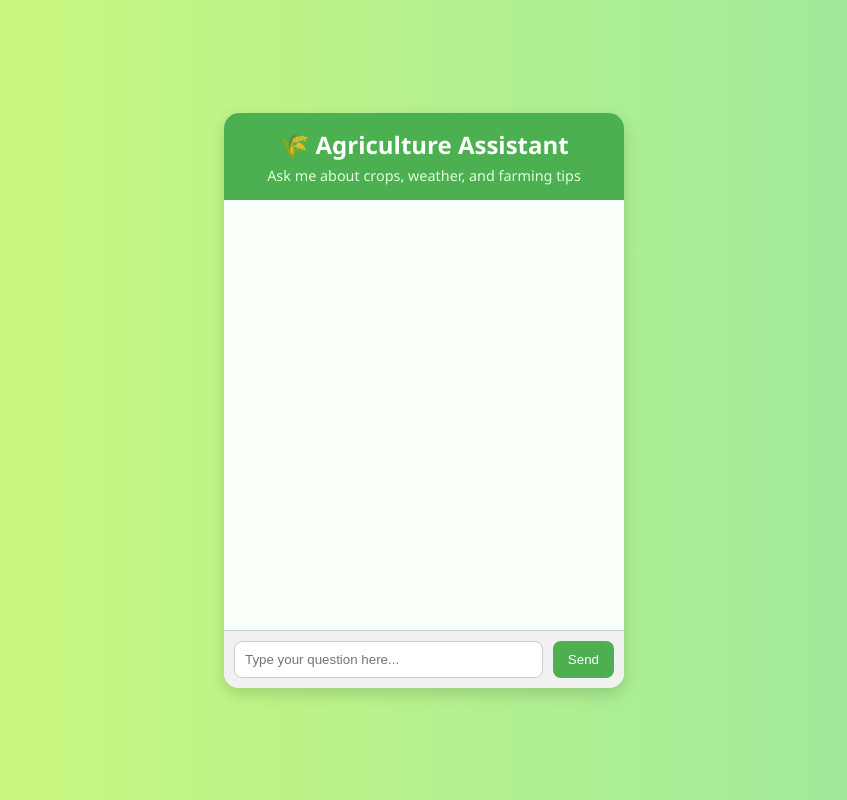
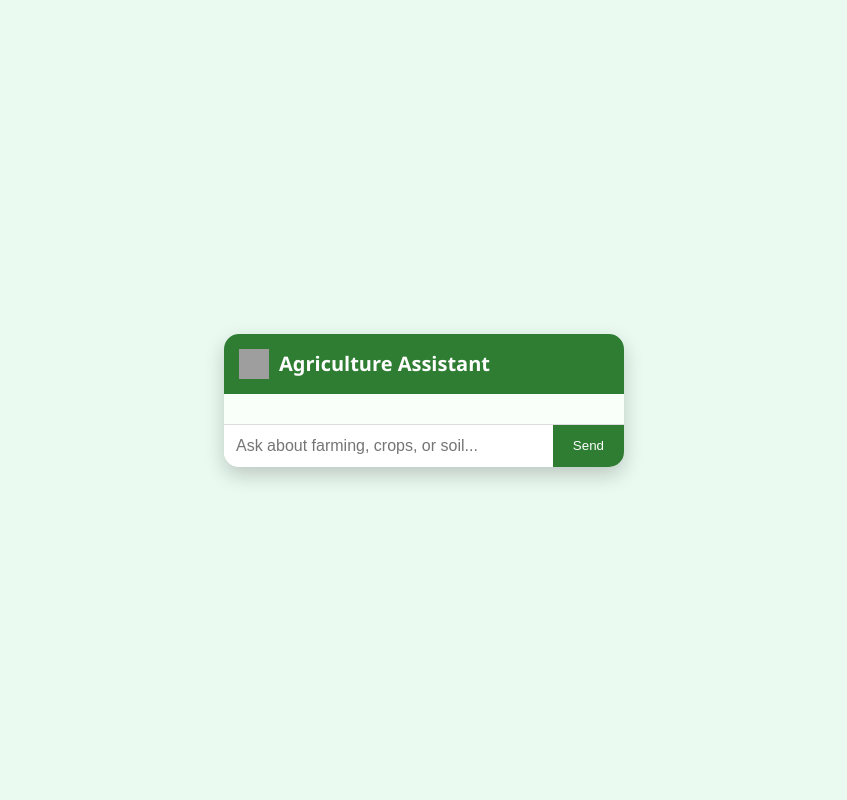
Before and after one commit to Hema-5187/Agriculture_ChatBot, a Flask app: page / in a window 1280 px wide. Shown: the whole page, without its empty margins (216-1063 px from the left). Run offline with Flask 3, Linux system fonts and the light colour scheme; grey boxes are pictures that could not be loaded.

Commit message:
Updated Agriculture Bot with new UI and Groq integration

```diff
--- a/app.py
+++ b/app.py
@@ -1,18 +1,17 @@
 from flask import Flask, render_template, request, jsonify
-from Aibot import get_agriculture_reply
+from Aibot import get_bot_response
 
 app = Flask(__name__)
 
-@app.route('/')
-def home():
-    return render_template('index.html')  # Agriculture UI
+@app.route("/")
+def index():
+    return render_template("index.html")
 
-@app.route('/chat', methods=['POST'])
+@app.route("/get", methods=["POST"])
 def chat():
-    data = request.get_json()
-    user_message = data['message']
-    bot_reply = get_agriculture_reply(user_message)
-    return jsonify({'reply': bot_reply})
+    user_message = request.json["message"]
+    bot_reply = get_bot_response(user_message)
+    return jsonify({"reply": bot_reply})
 
 if __name__ == "__main__":
     app.run(debug=True)
--- a/requirements.txt
+++ b/requirements.txt
@@ -1,3 +1,4 @@
 flask
 python-dotenv
 openai
+groq
--- a/static/style.css
+++ b/static/style.css
@@ -1,6 +1,6 @@
 body {
-    font-family: 'Segoe UI', sans-serif;
-    background: linear-gradient(to right, #d4fc79, #96e6a1);
+    font-family: 'Segoe UI', Tahoma, Geneva, Verdana, sans-serif;
+    background: #eafaf1;
     display: flex;
     justify-content: center;
     align-items: center;
@@ -12,80 +12,84 @@ body {
     width: 400px;
     background: #ffffff;
     border-radius: 15px;
-    box-shadow: 0 6px 15px rgba(0, 0, 0, 0.15);
+    box-shadow: 0px 8px 20px rgba(0, 0, 0, 0.2);
     overflow: hidden;
+    display: flex;
+    flex-direction: column;
 }
 
-header {
-    background: #4CAF50;
-    color: white;
+.chat-header {
+    background: #2e7d32;
+    color: #fff;
     padding: 15px;
-    text-align: center;
+    display: flex;
+    align-items: center;
+    gap: 10px;
 }
 
-header h2 {
-    margin: 0;
-    font-size: 1.5rem;
+.chat-header img {
+    width: 30px;
+    height: 30px;
 }
 
-header p {
-    margin: 5px 0 0;
-    font-size: 0.9rem;
-    color: #e0ffe0;
+.chat-header h1 {
+    font-size: 20px;
+    margin: 0;
 }
 
 .chat-box {
-    height: 400px;
+    flex: 1;
+    padding: 15px;
     overflow-y: auto;
-    padding: 15px;
     background: #f9fff9;
 }
 
 .message {
     margin: 8px 0;
-    padding: 10px;
+    padding: 10px 14px;
     border-radius: 10px;
-    max-width: 80%;
-    word-wrap: break-word;
+    animation: fadeIn 0.3s ease-in-out;
 }
 
-.message.user {
-    background: #c8e6c9;
-    margin-left: auto;
+.user-message {
+    background: #a5d6a7;
+    align-self: flex-end;
     text-align: right;
 }
 
-.message.bot {
-    background: #e8f5e9;
+.bot-message {
+    background: #c8e6c9;
+    align-self: flex-start;
     text-align: left;
 }
 
 .input-container {
     display: flex;
-    padding: 10px;
-    background: #f1f1f1;
-    border-top: 1px solid #ccc;
+    border-top: 1px solid #ddd;
 }
 
-input[type="text"] {
+.input-container input {
     flex: 1;
-    padding: 10px;
-    border: 1px solid #ccc;
-    border-radius: 8px;
+    padding: 12px;
+    border: none;
     outline: none;
+    font-size: 16px;
 }
 
-button {
-    padding: 10px 15px;
-    background: #4CAF50;
+.input-container button {
+    background: #2e7d32;
     color: white;
     border: none;
-    border-radius: 8px;
-    margin-left: 10px;
+    padding: 0 20px;
     cursor: pointer;
-    transition: 0.3s;
+    transition: background 0.3s;
 }
 
-button:hover {
-    background: #45a049;
+.input-container button:hover {
+    background: #1b5e20;
 }
+
+@keyframes fadeIn {
+    from { opacity: 0; transform: translateY(5px); }
+    to { opacity: 1; transform: translateY(0); }
+}
--- a/templates/index.html
+++ b/templates/index.html
@@ -3,47 +3,47 @@
 <head>
     <meta charset="UTF-8">
     <meta name="viewport" content="width=device-width, initial-scale=1.0">
-    <title>Agriculture Chatbot</title>
-    <link rel="stylesheet" href="/static/style.css">
+    <title>Agriculture Assistant Bot</title>
+    <link rel="stylesheet" href="{{ url_for('static', filename='style.css') }}">
 </head>
 <body>
     <div class="chat-container">
-        <header>
-            <h2>🌾 Agriculture Assistant</h2>
-            <p>Ask me about crops, weather, and farming tips</p>
+        <header class="chat-header">
+            <img src="https://img.icons8.com/fluency/48/plant-under-sun.png" alt="agriculture-icon">
+            <h1>Agriculture Assistant</h1>
         </header>
         <div id="chat-box" class="chat-box"></div>
         <div class="input-container">
-            <input type="text" id="user-input" placeholder="Type your question here...">
+            <input type="text" id="user-input" placeholder="Ask about farming, crops, or soil..." />
             <button onclick="sendMessage()">Send</button>
         </div>
     </div>
 
     <script>
         async function sendMessage() {
-            const input = document.getElementById('user-input');
-            const message = input.value.trim();
-            if (!message) return;
+            const userInput = document.getElementById("user-input").value.trim();
+            if (!userInput) return;
 
-            appendMessage('You', message, 'user');
-            input.value = '';
+            const chatBox = document.getElementById("chat-box");
 
-            const res = await fetch('/chat', {
-                method: 'POST',
-                headers: {'Content-Type': 'application/json'},
-                body: JSON.stringify({ message })
+            // Add user message
+            chatBox.innerHTML += `<div class="message user-message">${userInput}</div>`;
+            document.getElementById("user-input").value = "";
+
+            // Scroll to bottom
+            chatBox.scrollTop = chatBox.scrollHeight;
+
+            // Fetch bot response
+            const response = await fetch("/get", {
+                method: "POST",
+                headers: { "Content-Type": "application/json" },
+                body: JSON.stringify({ message: userInput })
             });
-            const data = await res.json();
 
-            appendMessage('Bot', data.reply, 'bot');
-        }
+            const data = await response.json();
 
-        function appendMessage(sender, text, role) {
-            const chatBox = document.getElementById('chat-box');
-            const msgDiv = document.createElement('div');
-            msgDiv.classList.add('message', role);
-            msgDiv.innerHTML = `<strong>${sender}:</strong> ${text}`;
-            chatBox.appendChild(msgDiv);
+            // Add bot message with animation
+            chatBox.innerHTML += `<div class="message bot-message">${data.reply}</div>`;
             chatBox.scrollTop = chatBox.scrollHeight;
         }
     </script>
```
Also changed, not shown: Aibot.py (+17 -20 lines).
